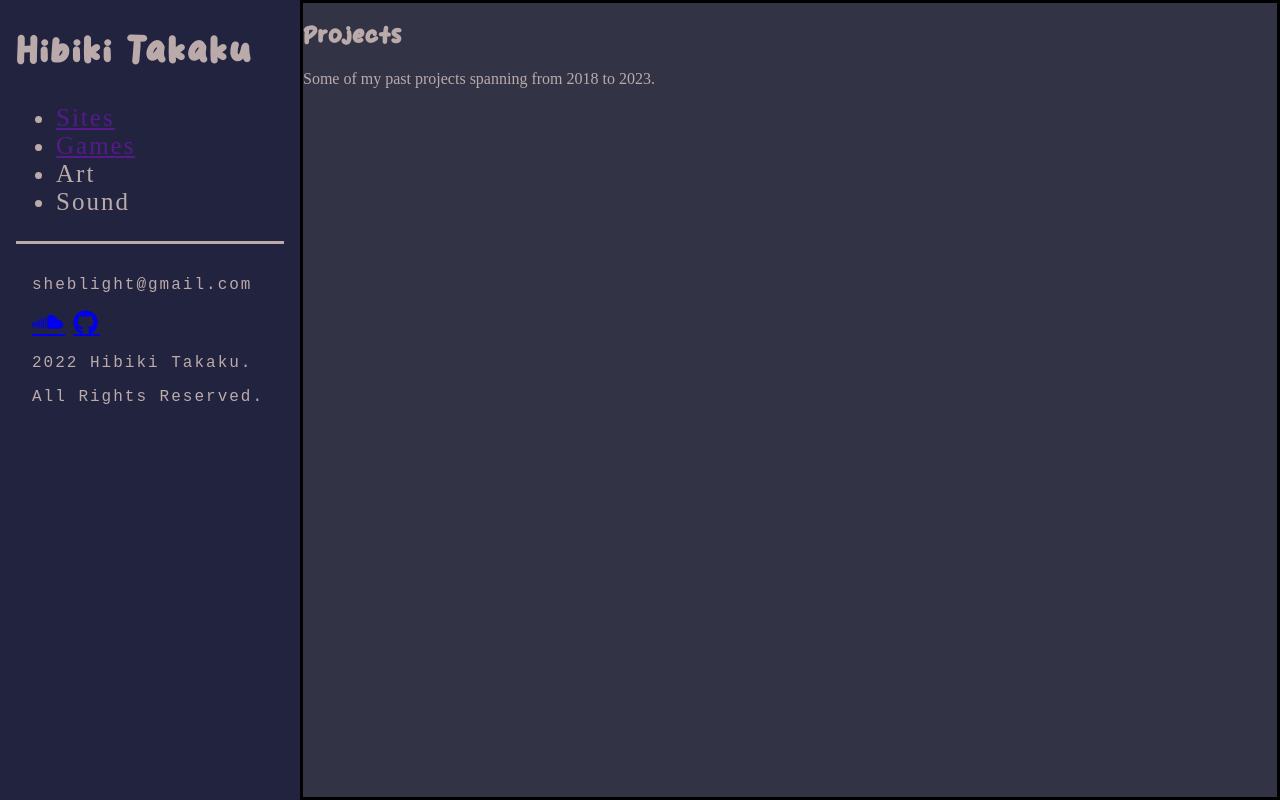
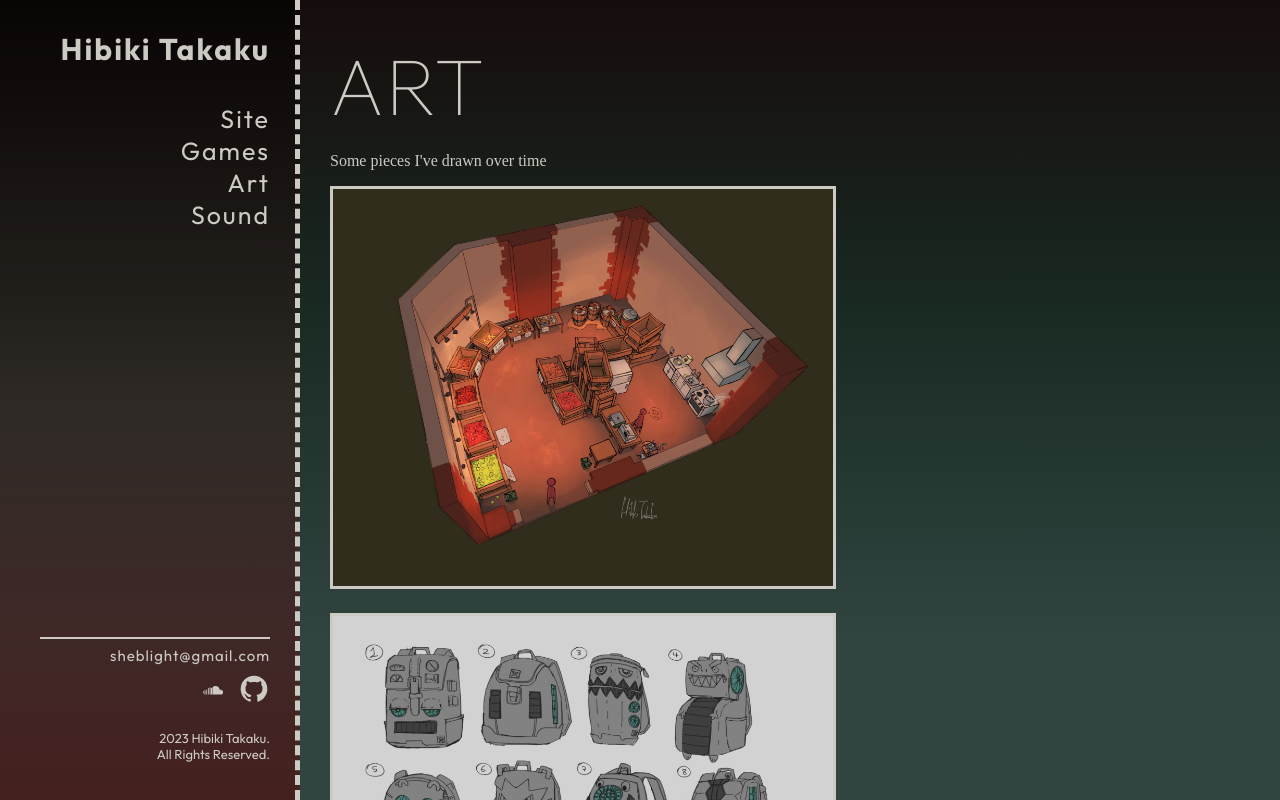
Before and after one commit to sheblight/site-portfolio, a plain HTML site: page index.html in a window 1280 px wide. Drawn offline with Linux system fonts and the light colour scheme.

Commit message:
Stylize side menu and placeholder art section

```diff
--- a/index.html
+++ b/index.html
@@ -9,31 +9,50 @@
 </head>
 <body>
   <nav class="side-menu">
-    <h1>Hibiki Takaku</h1>
-    <ul>
-      <li><a href="">Sites</a></li>
-      <li><a href="">Games</a></li>
-      <li><a>Art</a></li>
-      <li><a>Sound</a></li>
-    </ul>
+    <div class="nav-buttons">
+      <h1>Hibiki Takaku</h1>
+      <a href="">Site</a>
+      <a href="">Games</a>
+      <a href="">Art</a>
+      <a href="">Sound</a>
+    </div>
     <footer>
-      <p>sheblight@gmail.com</p>
-      <a class='fab fa-soundcloud' href="#"></a>
-      <a class='fab fa-github' href="#"></a>
-      <p>2022 Hibiki Takaku.</p>
-      <p>All Rights Reserved.</p>
+      <div class="divider"></div>
+      <a href="mailto:sheblight@gmail.com">sheblight@gmail.com</a>
+      <div class="icons">
+        <a class target="_blank" href="https://soundcloud.com/hibiki-takaku">
+          <svg class="soundcloud" style="width:22px;height:22px" viewBox="0 0 24 24">
+            <path fill="currentColor" d="M11.56,8.87V17H20.32V17C22.17,16.87 23,15.73 23,14.33C23,12.85 21.88,11.66 20.38,11.66C20,11.66 19.68,11.74 19.35,11.88C19.11,9.54 17.12,7.71 14.67,7.71C13.5,7.71 12.39,8.15 11.56,8.87M10.68,9.89C10.38,9.71 10.06,9.57 9.71,9.5V17H11.1V9.34C10.95,9.5 10.81,9.7 10.68,9.89M8.33,9.35V17H9.25V9.38C9.06,9.35 8.87,9.34 8.67,9.34C8.55,9.34 8.44,9.34 8.33,9.35M6.5,10V17H7.41V9.54C7.08,9.65 6.77,9.81 6.5,10M4.83,12.5C4.77,12.5 4.71,12.44 4.64,12.41V17H5.56V10.86C5.19,11.34 4.94,11.91 4.83,12.5M2.79,12.22V16.91C3,16.97 3.24,17 3.5,17H3.72V12.14C3.64,12.13 3.56,12.12 3.5,12.12C3.24,12.12 3,12.16 2.79,12.22M1,14.56C1,15.31 1.34,15.97 1.87,16.42V12.71C1.34,13.15 1,13.82 1,14.56Z" />
+          </svg>
+        </a>
+        <a class target="_blank" href="https://github.com/sheblight">
+          <svg class="github" style="width:32px;height:32px" viewBox="0 0 24 24">
+            <path fill="currentColor" d="M12,2A10,10 0 0,0 2,12C2,16.42 4.87,20.17 8.84,21.5C9.34,21.58 9.5,21.27 9.5,21C9.5,20.77 9.5,20.14 9.5,19.31C6.73,19.91 6.14,17.97 6.14,17.97C5.68,16.81 5.03,16.5 5.03,16.5C4.12,15.88 5.1,15.9 5.1,15.9C6.1,15.97 6.63,16.93 6.63,16.93C7.5,18.45 8.97,18 9.54,17.76C9.63,17.11 9.89,16.67 10.17,16.42C7.95,16.17 5.62,15.31 5.62,11.5C5.62,10.39 6,9.5 6.65,8.79C6.55,8.54 6.2,7.5 6.75,6.15C6.75,6.15 7.59,5.88 9.5,7.17C10.29,6.95 11.15,6.84 12,6.84C12.85,6.84 13.71,6.95 14.5,7.17C16.41,5.88 17.25,6.15 17.25,6.15C17.8,7.5 17.45,8.54 17.35,8.79C18,9.5 18.38,10.39 18.38,11.5C18.38,15.32 16.04,16.16 13.81,16.41C14.17,16.72 14.5,17.33 14.5,18.26C14.5,19.6 14.5,20.68 14.5,21C14.5,21.27 14.66,21.59 15.17,21.5C19.14,20.16 22,16.42 22,12A10,10 0 0,0 12,2Z" />
+          </svg>
+        </a>
+      </div>
+      <p>2023 Hibiki Takaku.<br>All Rights Reserved.</p>
     </footer>
   </nav>
   <main>
-    <section class="projects">
+    <section class="projects hidden">
       <h1>Projects</h1>
       <p>Some of my past projects spanning from 2018 to 2023.</p>
     </section>
-    <section class="sites">
+    <section class="sites hidden">
     </section>
-    <section class="art"></section>
-    <section class="audio"></section>
-    <section class="about"></section>
+    <section class="art">
+      <h1>Art</h1>
+      <p>Some pieces I've drawn over time</p>
+      <img src="images/art/concept-apple-shop.jpg">
+      <img src="images/art/concept-backpacks.jpg">
+      <img src="images/art/concept-backpacks-2.jpg">
+      <img src="images/art/concept-backpacks-3.jpg">
+      <img src="images/art/concept-wellington.jpg">
+      <img src="images/art/concept-parrots.jpg">
+    </section>
+    <section class="audio hidden"></section>
+    <section class="about hidden"></section>
   </main>
 </body>
 </html>
--- a/style.css
+++ b/style.css
@@ -3,22 +3,38 @@
   src: url('fonts/netigen.otf');
 }
 
- /*
 @font-face {
-  font-family: Fira Mono;
-  src: url();
+  font-family: Outfit;
+  src: url("fonts/Outfit/Outfit-VariableFont_wght.ttf");
 }
-*/
+
+@font-face {
+  font-family: Outfit-Thin;
+  src: url("fonts/Outfit/static/Outfit-Thin.ttf");
+}
+
 :root {
-  --text-color: #bbaaaa;
+  --transparent: rgba(0,0,0,0);
+  --body-color: linear-gradient(rgb(22, 12, 12), rgb(25, 43, 35), rgb(49, 68, 64) 80%);
+  --menu-color: linear-gradient(rgba(0,0,0,0.6),rgba(68, 30, 30, 0.4),rgba(80, 8, 8, 0.6));
+  --text-color: #cccac3;
+  --header-font: 'Outfit', 'Courier New', Courier, monospace;
+}
+
+.hidden {
+  display: none;
+}
+
+.divider {
+  border: 1px solid var(--text-color);
 }
 
 body {
   display: grid;
   grid-template-columns: 300px auto;
-  background-color: #323446;
-  width: 100vw;
+  grid-template-areas: 100vh;
   height: 100vh;
+  background: var(--body-color);
   align-items: stretch;
   margin: 0;
 }
@@ -27,32 +43,113 @@ p {
   color: var(--text-color);
 }
 
+h1 {
+  margin: 5px 0;
+  font-family: Outfit-Thin, var(--header-font);
+  color: var(--text-color);
+  font-size: 80px;
+  font-weight: 200;
+  letter-spacing: 2px;
+  text-transform: uppercase;
+}
+
+/* SIDE MENU */
 nav {
-  padding: 0px 16px;
+  display: flex;
+  flex-direction: column;
+  justify-content: space-between;
+  align-items: flex-end;
+  padding: 25px;
+  border-right: 5px dashed var(--text-color);
+  background: var(--menu-color);
+  text-align: right;
   font-size: 25px;
-  letter-spacing: 2px;
-  background-color: #22233f;
   color: var(--text-color);
 }
 
-main {
-  border: 3px solid black;
-  margin: 0;
+nav > div h1 {
+  margin-bottom: 35px;
+  font-family: var(--header-font);
+  text-align: right;
+  font-size: 30px;
+  font-weight: bold;
+  text-transform: none;
 }
 
-h1 {
-  font-family: Netigen, "Courier New", sans-serif;
+nav p {
+  font-family: var(--header-font);
+  font-size: 16px;
+}
+
+nav a {
+  font-family: var(--header-font);
+  text-decoration: none;
   color: var(--text-color);
 }
 
-.side-menu p {
-  font-family: "Courier New", sans-serif;
-  font-size: 16px;
+nav a:hover {
+  text-decoration: underline;
+}
+
+nav a:visited {
+  font-style: normal;
+  color: var(--text-color);
+}
+
+nav > div > * {
+  display: block;
+  letter-spacing: 2px;
+  text-align: right;
 }
 
 footer {
-  background-color: #22233f;
-  padding: 16px;
-  border-top: 3px var(--text-color) solid;
+  width: 230px;
   color: var(--text-color);
 }
+
+footer a:first-of-type {
+  letter-spacing: 1px;
+  font-size: 15px;
+}
+
+footer a:hover {
+  text-decoration: underline;
+}
+
+.icons {
+  display: flex;
+  height: 50px;
+  justify-content: flex-end;
+  align-items: center;
+  gap: 10px;
+}
+
+.icons svg {
+  border-radius: 100%;
+  color: var(--text-color);
+  background-color: var(--transparent);
+}
+
+svg.soundcloud{
+  padding: 4px;
+}
+
+footer p {
+  font-size: 13px;
+}
+
+main {
+  margin: 0;
+  padding: 30px;
+  overflow: auto;
+}
+
+
+section {
+}
+
+section img {
+  width: 500px;
+  margin-bottom: 20px;
+  border: 3px solid var(--text-color);
+}
```
Lines whose indentation alone changed are shown as unchanged.
